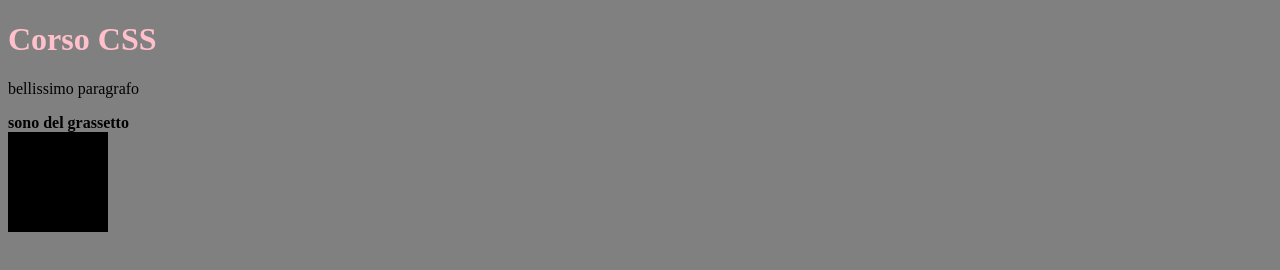
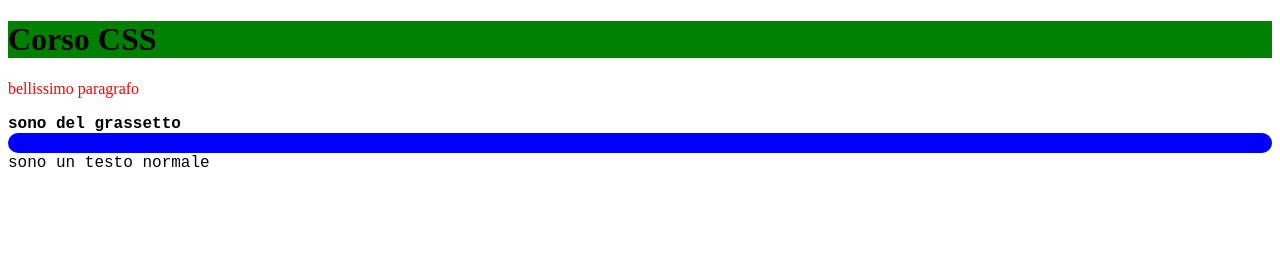
Before and after one commit to gabriele-lamon/css, a plain HTML site: page index.html in a window 1280 px wide. Drawn offline with Linux system fonts and the light colour scheme.

Commit message:
esercizio sui selettori

```diff
--- a/index.html
+++ b/index.html
@@ -6,16 +6,32 @@
     <meta name="viewport" content="width=device-width, initial-scale=1.0" />
     <title>Document</title>
     <style>
-      body {
-        background-color: gray;
+      p {
+        color: red;
+      }
+
+      #prova {
+        background-color: green;
+      }
+
+      .box {
+        border-radius: 10px;
+        padding: 10px;
+        background-color: blue;
+      }
+
+      strong,
+      span {
+        font-family: "Courier New", Courier, monospace;
       }
     </style>
-    <link rel="stylesheet" href="style.css" />
+    <!-- <link rel="stylesheet" href="style.css" /> -->
   </head>
   <body>
-    <h1 id="titolone" class="edoardo" style="color: pink">Corso CSS</h1>
+    <h1 id="prova">Corso CSS</h1>
     <p>bellissimo paragrafo</p>
     <strong>sono del grassetto</strong>
-    <div id="quadrato" class="nero"></div>
+    <div class="box"></div>
+    <span>sono un testo normale</span>
   </body>
 </html>
```
